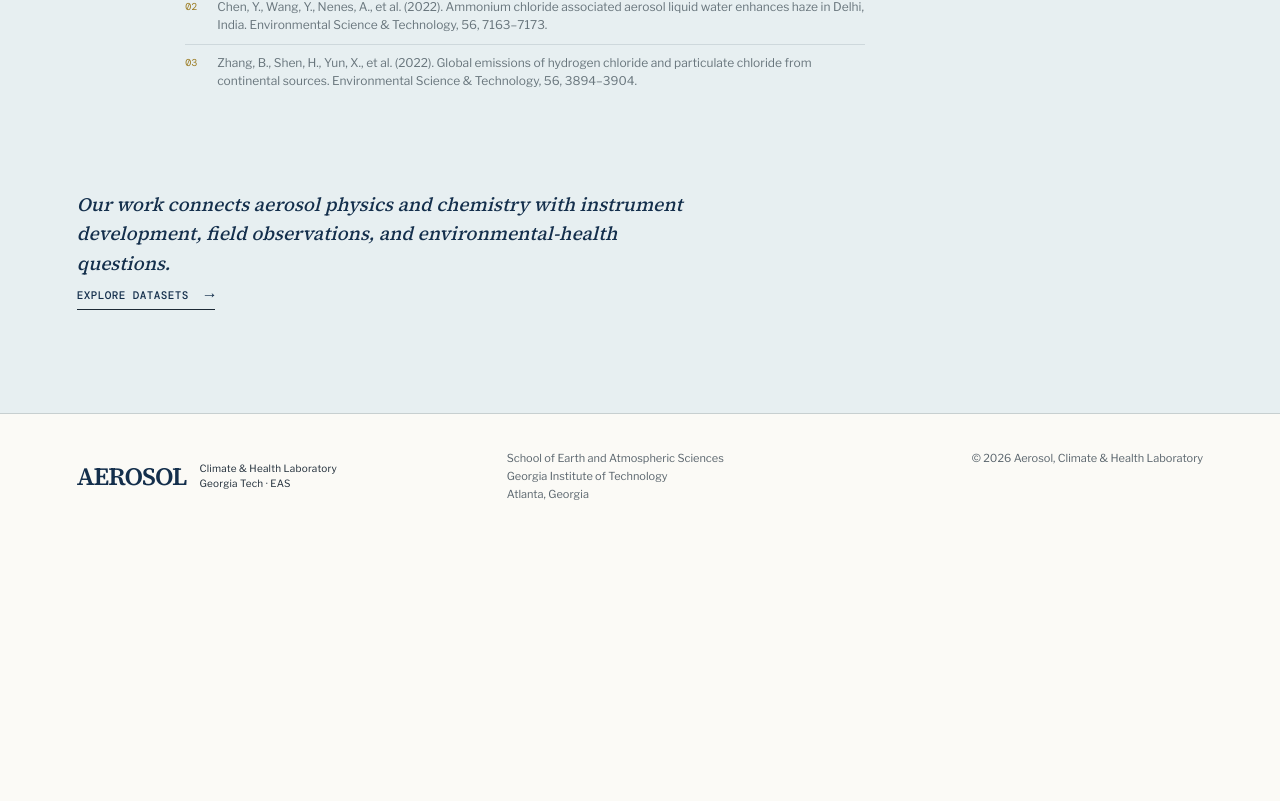
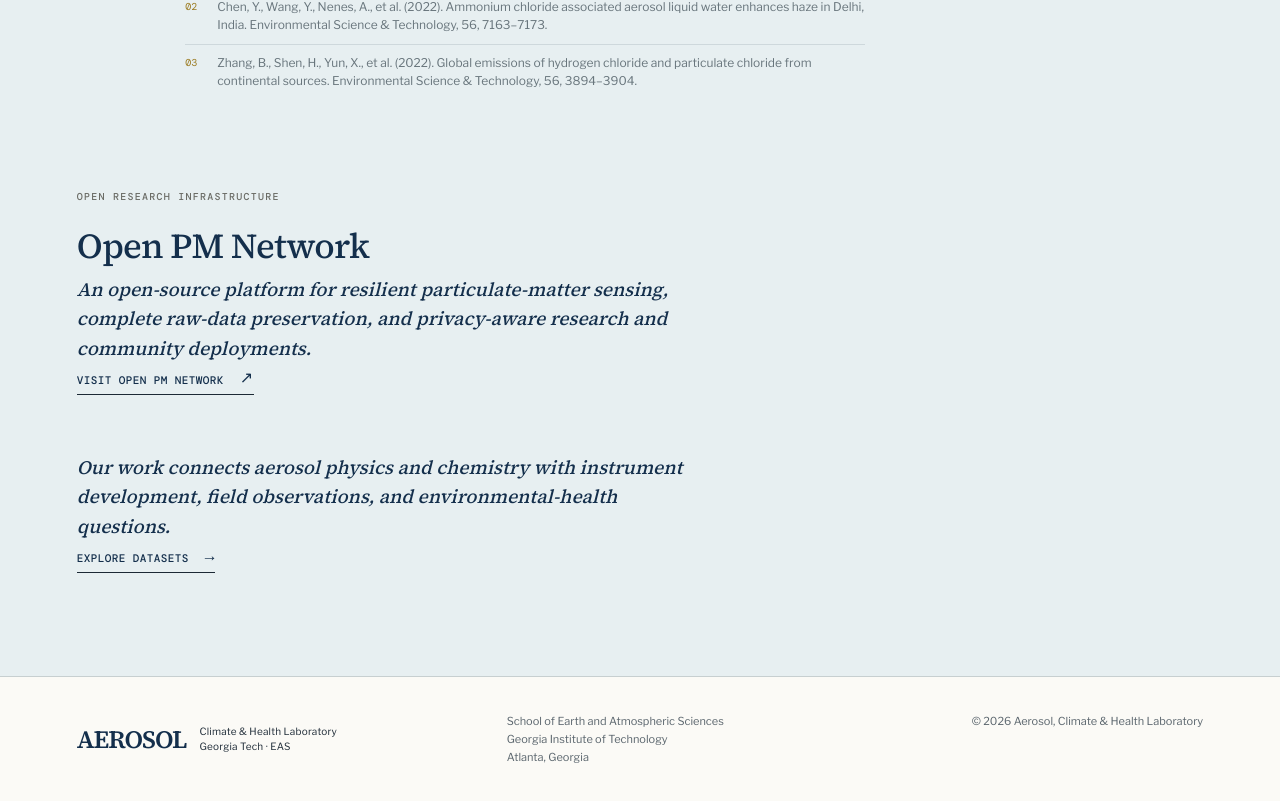
Before and after one commit to pengfeiliu371/aerosol-climate-health-lab-website, a Next.js app: page /research in a window 1280 px wide. Shown: the part 4159-4960 px from the top of the page. Before the commit the page ends 4697 px from the top, so only its background shows below. Built offline with nearby package versions, Linux system fonts and the light colour scheme; no server answers.

Commit message:
Link Open PM Network from research page

```diff
--- a/app/research/page.tsx
+++ b/app/research/page.tsx
@@ -38,6 +38,16 @@ export default function ResearchPage() {
               <figure className="research-figure"><img src={sitePath(image)} alt={alt} loading="lazy" decoding="async" /></figure>
             </article>
             ))}
+          <aside className="research-platform" aria-labelledby="open-pm-network-title">
+            <div>
+              <p className="kicker">OPEN RESEARCH INFRASTRUCTURE</p>
+              <h2 id="open-pm-network-title">Open PM Network</h2>
+            </div>
+            <div>
+              <p>An open-source platform for resilient particulate-matter sensing, complete raw-data preservation, and privacy-aware research and community deployments.</p>
+              <a className="quiet-link dark" href="https://www.openpmnetwork.org" target="_blank" rel="noreferrer">Visit Open PM Network <span>↗</span></a>
+            </div>
+          </aside>
           <aside>
             <p>Our work connects aerosol physics and chemistry with instrument development, field observations, and environmental-health questions.</p>
             <a className="quiet-link dark" href={sitePath("/datasets")}>Explore datasets <span>→</span></a>
```
